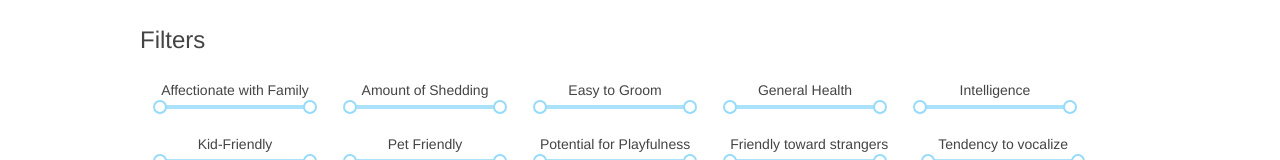
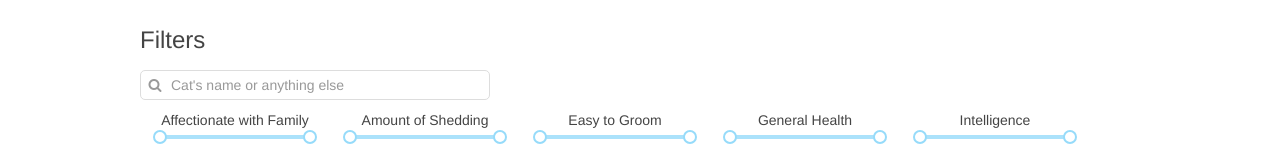
Before and after one commit to moevm/nosql2h21-cats-memecached, a React (Create React App) app in the folder frontend/: page /table in a window 1280 px wide. Shown: the part 122-282 px from the top of the page. Built offline with nearby package versions, Linux system fonts and the light colour scheme; no server answers.

Commit message:
add search to filters parameters

```diff
--- a/frontend/src/filters/Filters.jsx
+++ b/frontend/src/filters/Filters.jsx
@@ -36,10 +36,10 @@ class Filters extends Component {
     }
     return <div>
       <h2 className="uk-margin-large-top">Filters</h2>
-      {/*<div className="uk-form">
+      {<div className="uk-form">
         <SearchField value={filtersManager.searchFilter.value}
                      onChange={(e) => this._onSearchChange(filtersManager.searchFilter, e.target.value)}/>
-      </div>*/}
+      </div>}
       <div className="uk-flex uk-flex-wrap">
         {filters}
       </div>
--- a/frontend/src/filters/manager.jsx
+++ b/frontend/src/filters/manager.jsx
@@ -142,17 +142,18 @@ class FiltersManager {
 
   toJsonParameters() {
     return JSON.stringify({
+      search: this.searchFilter.value,
       filters: this.rangeFilters.map((e) => e.toJsonObject()),
     });
   }
 
-  toUrlParameters() {
+  /*toUrlParameters() {
     let params = [];
     params.push(...this.searchFilter.toUrlParameters());
     for (let filter of this.rangeFilters)
       params.push(...filter.toUrlParameters());
     return params;
-  }
+  }*/
 }
 
 export default new FiltersManager();
```
